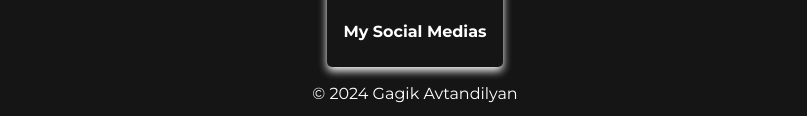
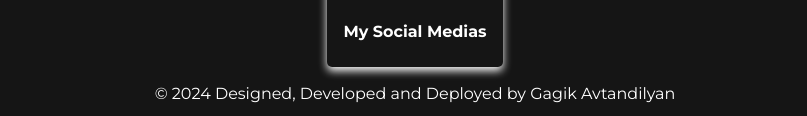
Before and after one commit to GagikAvt/iza-portfolio, a plain HTML site: page Iza/index.html in a window 1280 px wide. Shown: the part 4773-4889 px from the top of the page, without its empty margins (225-1032 px from the left). Drawn offline with Linux system fonts and the light colour scheme.

Commit message:
Update index.html

```diff
--- a/Iza/index.html
+++ b/Iza/index.html
@@ -113,7 +113,7 @@
                 </a>
             </div>
         </div>
-        <p style="margin: 3px 20px; padding: 10px 0;">&copy; 2024 Gagik Avtandilyan</p>
+        <p style="margin: 3px 20px; padding: 10px 0;">&copy; 2024 Designed, Developed and Deployed by Gagik Avtandilyan</p>
       </div>
     <script src="script.js"></script>
     </body>
```
